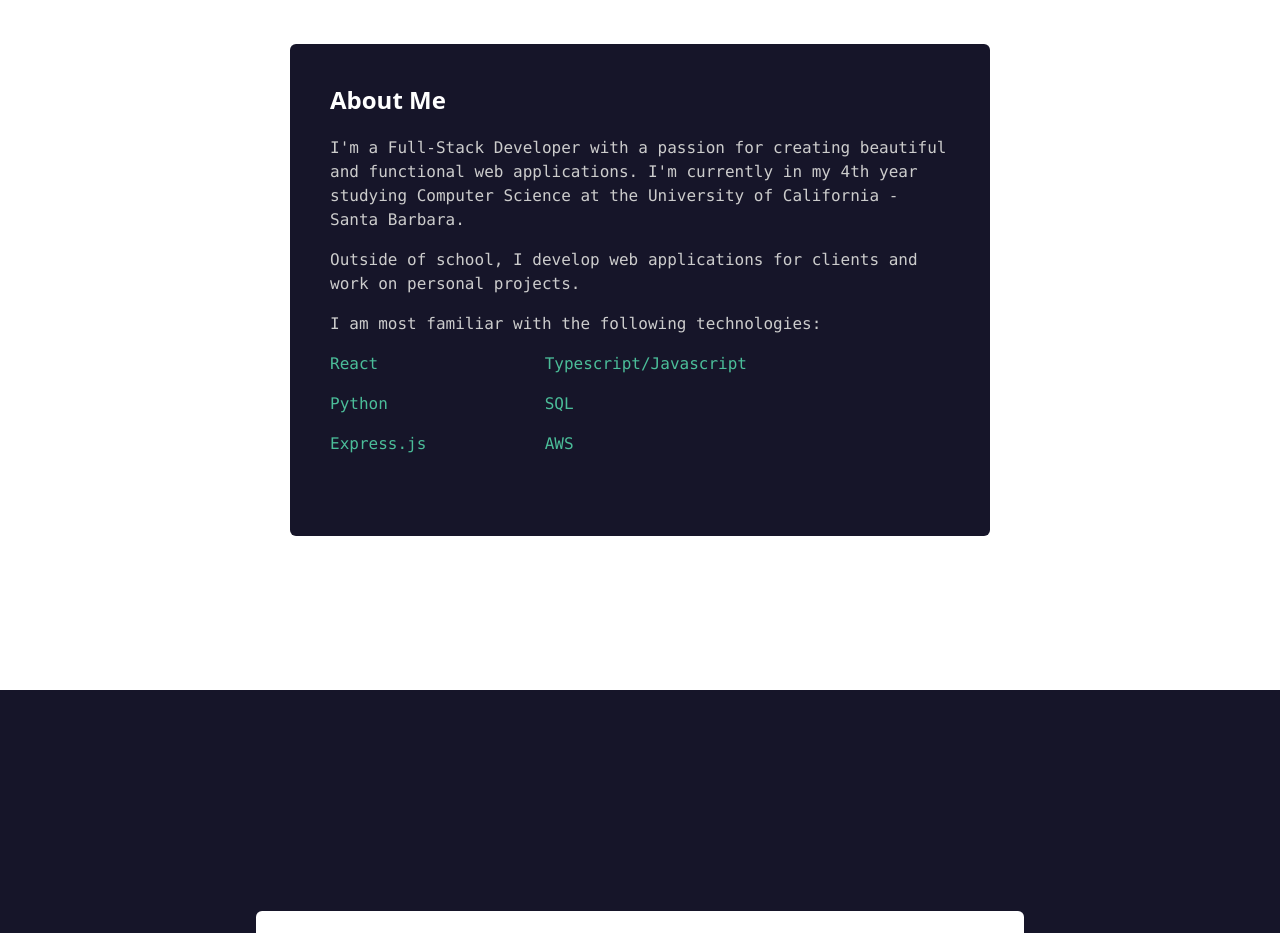
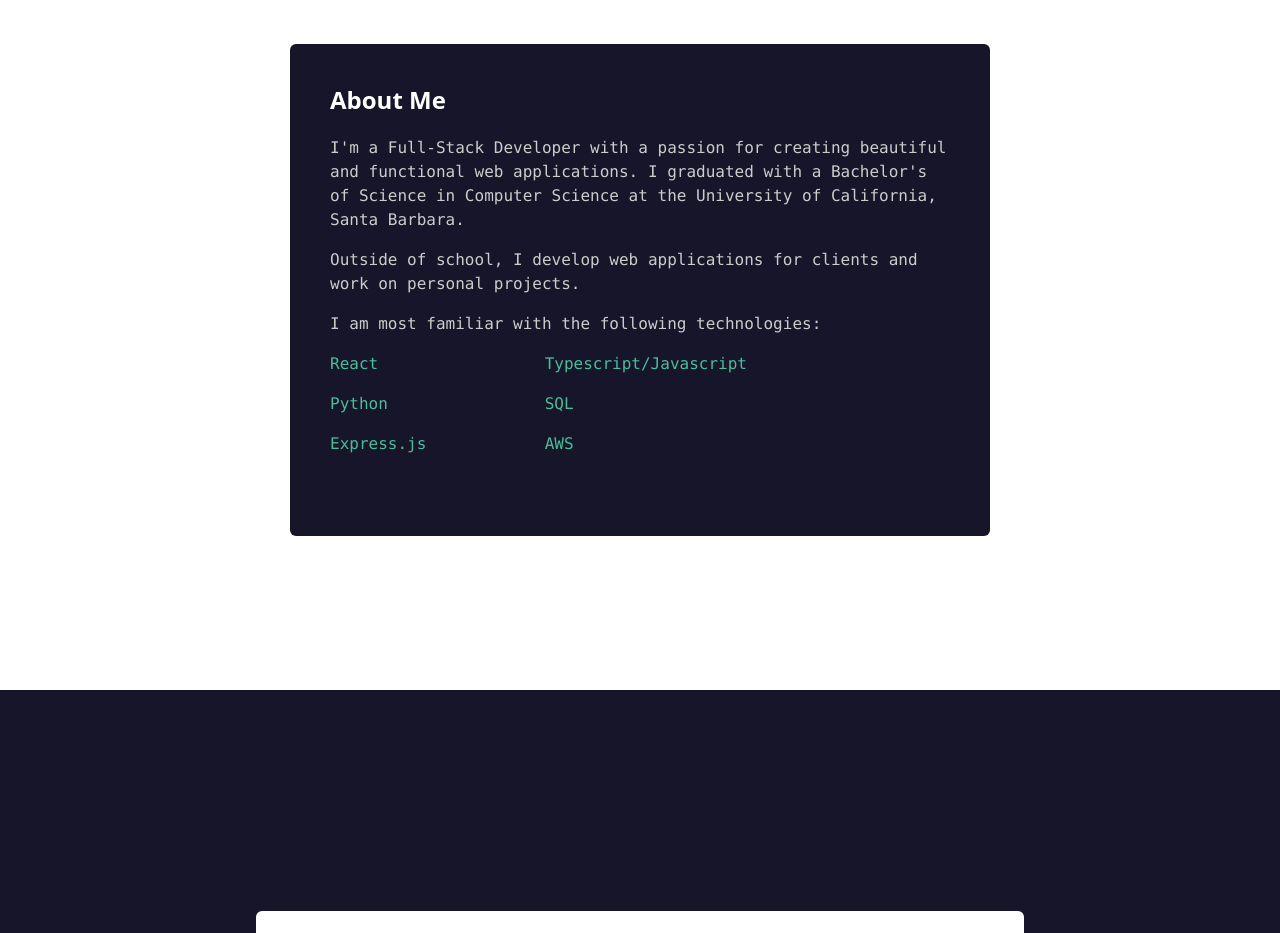
Before and after one commit to heyyysus/dev-portfolio, a Next.js app: page / in a window 1280 px wide. Shown: the part 980-1913 px from the top of the page. Built offline with nearby package versions, Linux system fonts and the light colour scheme.

Commit message:
Update about me page

```diff
--- a/src/app/_sections/aboutSection.tsx
+++ b/src/app/_sections/aboutSection.tsx
@@ -14,9 +14,9 @@ export const AboutSection: FC<AboutSectionProps> =  ({}) => {
             <h1 className='text-2xl font-bold text-white mb-5 animate-fadeInFast'>About Me</h1>
             <p className='md:text-base text-sm text-grey font-mono animate-fadeIn'>
               I&apos;m a Full-Stack Developer with a passion for creating
-              beautiful and functional web applications. I&apos;m currently
-              in my 4th year studying Computer Science at the
-              University of California - Santa Barbara.
+              beautiful and functional web applications. I graduated with
+              a Bachelor's of Science in Computer Science at the
+              University of California, Santa Barbara.
             </p>
             <p className='md:text-base text-sm text-grey font-mono mt-4 animate-fadeIn'>
               Outside of school, I develop web applications for clients and work on personal projects.
```
